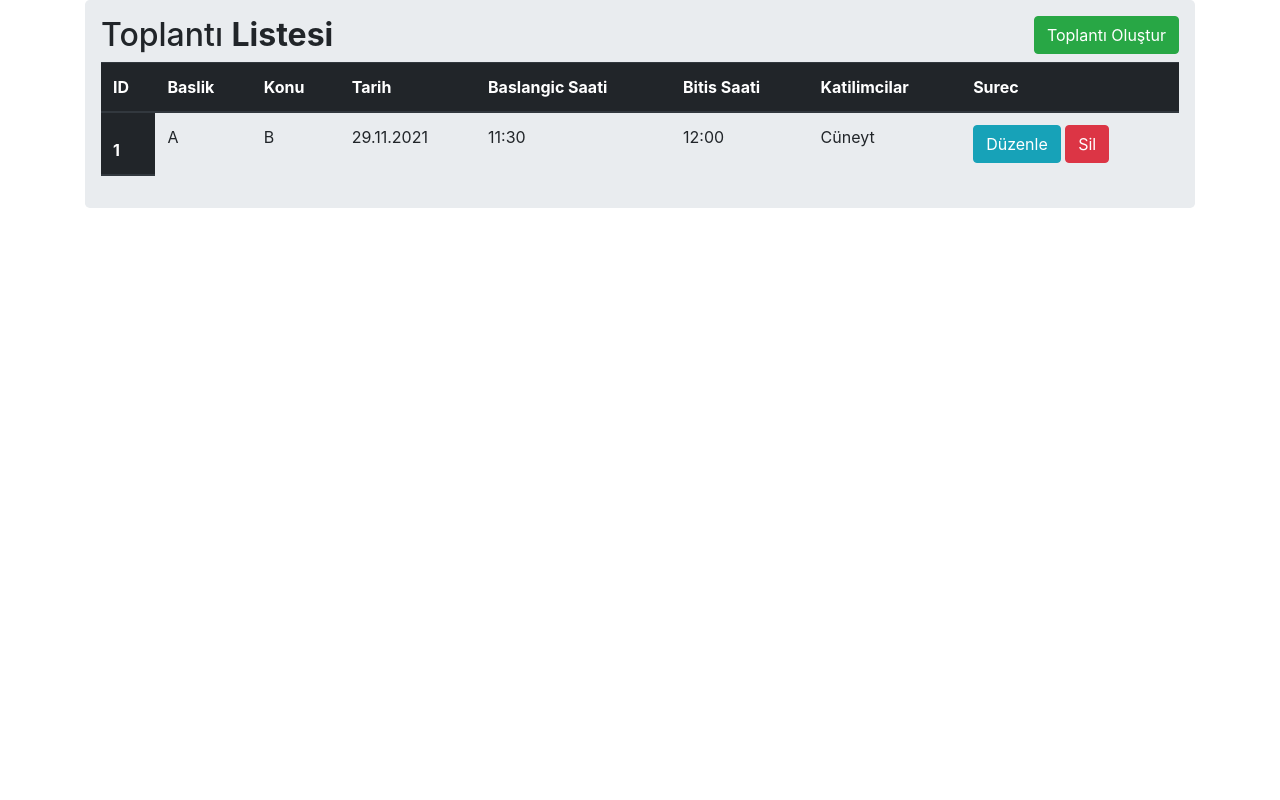
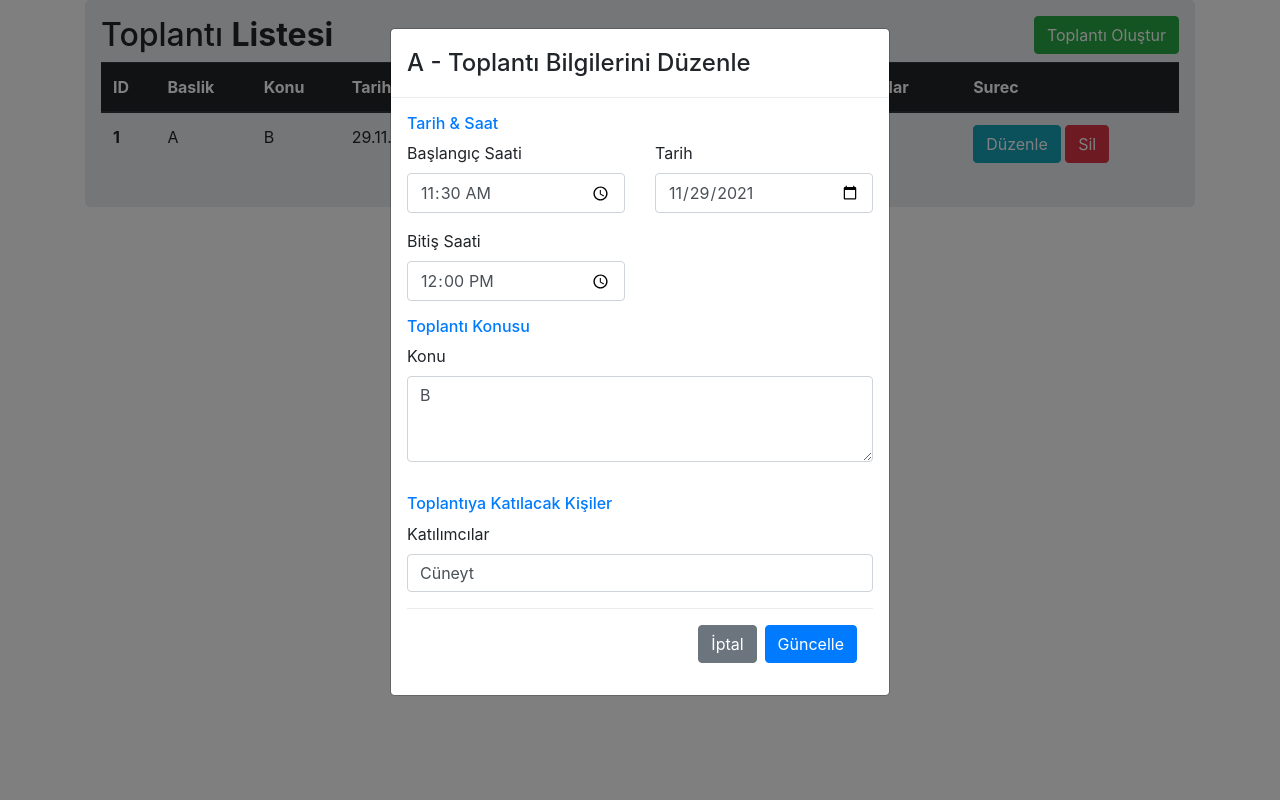
Before and after one commit to cuneytcbnx/MeetingOrganizer, a Flask app: page / in a window 1280 px wide, after a click on "Düzenle". Run offline with Flask 2, Linux system fonts and the light colour scheme; some libraries are stand-ins or nearby versions.

Commit message:
modaledit added.

```diff
--- a/templates/index.html
+++ b/templates/index.html
@@ -21,7 +21,7 @@
                             <th scope="col">Katilimcilar</th>
                             <th scope="col">Surec</th>
                         </tr>
-
+                    </thead>
                     <tr>
                         <th>1</th>
                         <td>A</td>
@@ -36,7 +36,104 @@
                                 onclick="return confirm('Silmek istediğinizden emin misiniz ?')">Sil</a>
                         </td>
                     </tr>
-                    </thead>
+                    <div id="modaledit" class="modal fade" role="dialog">
+
+                        <div class="modal-dialog">
+
+
+                            <div class="modal-content">
+
+
+                                <div class="modal-header">
+
+
+                                    <h4 class="modal-title">A - Toplantı Bilgilerini Düzenle</h4>
+
+
+                                </div>
+
+
+                                <div class="modal-body">
+
+
+                                    <form action="" method="POST">
+
+
+                                        <div class="row gutters">
+                                            <div class="col-xl-12 col-lg-12 col-md-12 col-sm-12 col-12">
+                                                <h6 class="mb-2 text-primary">Tarih & Saat</h6>
+                                            </div>
+                                            <div class="col-xl-6 col-lg-6 col-md-6 col-sm-6 col-12">
+                                                <div class="form-group">
+                                                    <label for="baslangic_saati">Başlangıç Saati</label>
+                                                    <input type="hidden" name="id" value="1">
+                                                    <input type="time" name="baslangic_saati" class="form-control"
+                                                        placeholder="Saat seçiniz..." value="11:30">
+                                                </div>
+                                            </div>
+                                            <div class="col-xl-6 col-lg-6 col-md-6 col-sm-6 col-12">
+                                                <div class="form-group">
+                                                    <label for="tarih">Tarih</label>
+                                                    <input type="date" name="tarih" data-date=""
+                                                        data-date-format="DD MMMM YYYY" class="form-control"
+                                                        placeholder="Tarih giriniz..." value="2021-11-29">
+                                                </div>
+                                            </div>
+                                            <div class="col-xl-6 col-lg-6 col-md-6 col-sm-6 col-12">
+                                                <div class="form-group">
+                                                    <label for="bitis_saati">Bitiş Saati</label>
+                                                    <input type="time" name="bitis_saati" class="form-control"
+                                                        placeholder="Saat seçiniz..." value="12:00">
+                                                </div>
+                                            </div>
+
+                                        </div>
+
+                                        <div class="row gutters">
+                                            <div class="col-xl-12 col-lg-12 col-md-12 col-sm-12 col-12">
+                                                <h6 class="mb-2 text-primary">Toplantı Konusu</h6>
+                                                <div class="form-group">
+                                                    <label for="konu">Konu</label>
+                                                    <textarea class="form-control" name="konu" rows="3"
+                                                        placeholder="Toplantının ne hakkında olduğunu belirtiniz... ">B</textarea>
+                                                </div>
+                                            </div>
+
+                                            <div class="col-xl-12 col-lg-12 col-md-12 col-sm-12 col-12">
+                                                <h6 class="mt-3 mb-2 text-primary">Toplantıya Katılacak Kişiler</h6>
+                                                <div class="form-group">
+                                                    <label for="Street">Katılımcılar</label>
+                                                    <input type="name" name="katilimcilar" class="form-control"
+                                                        placeholder="Toplantıya katılacak kişileri giriniz..."
+                                                        value="Cüneyt">
+                                                </div>
+                                            </div>
+
+                                        </div>
+                                        <div class="modal-footer">
+
+                                            <button type="button" class="btn btn-secondary"
+                                                data-dismiss="modal">İptal</button>
+                                            <button class="btn btn-primary" type="submit">Güncelle</button>
+
+                                        </div>
+                                    </form>
+
+
+                                </div>
+
+
+
+
+                            </div>
+
+
+                        </div>
+
+
+
+                    </div>
+
 
             </div>
             <div id="modaladd" class="modal fade" role="dialog">
```
Lines whose indentation alone changed are shown as unchanged.
